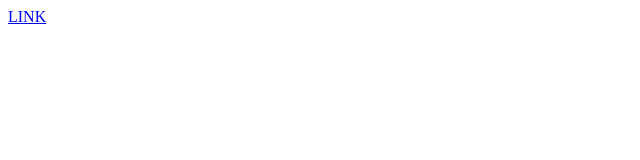
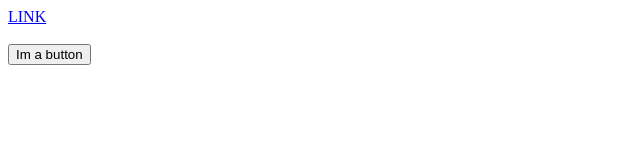
Before and after one commit to HaViXus/Gau-gany, a plain HTML site: page index.html in a window 1280 px wide. Shown: the whole page, without its empty margins (0-640 px from the left). Drawn offline with Linux system fonts and the light colour scheme.

Commit message:
Add new button

```diff
--- a/index.html
+++ b/index.html
@@ -8,6 +8,9 @@
 <body>
 
 <a href="https://www.youtube.com/watch?v=W6bahrx5cQQ">LINK</a>
+<br>
+<br>
+<input type="submit" value="Im a button" name="button">
 
 </body>
 </html>
```
